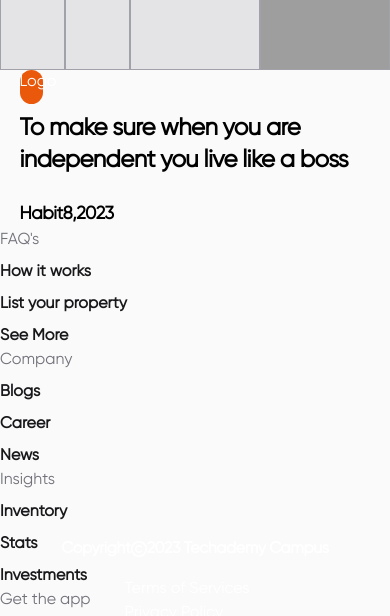
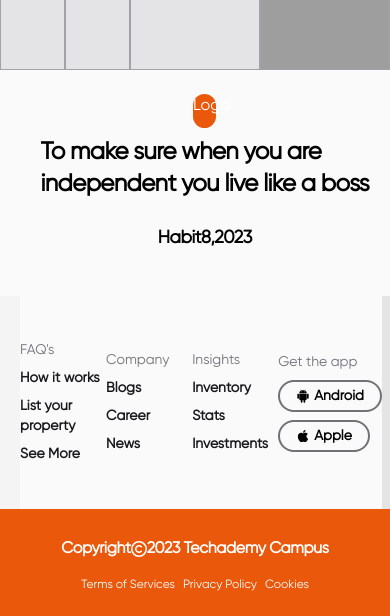
Before and after one commit to harshwarghade22/Mini-Project, a React (Vite) app: page / in a window 390 px wide. Shown: the part 4331-4947 px from the top of the page. Built offline with nearby package versions, Linux system fonts and the light colour scheme; grey boxes are pictures that could not be loaded.

Commit message:
footer responsive

```diff
--- a/src/Home.jsx
+++ b/src/Home.jsx
@@ -336,7 +336,7 @@ export default function Home() {
             </div>
             <div className='h-[65vh] w-full bg-zinc-50'>
                 <div className='h-[80%] w-full bg-zinc-100 flex flex-col md:flex-row'>
-                    <div className='h-full w-full md:w-[40%] bg-zinc-50 flex flex-col justify-center pl-[5vw] gap-2'>
+                    <div className='h-full w-full md:w-[40%] bg-zinc-50 flex flex-col md:justify-center md:items-start items-center pl-[5vw] gap-2 pt-6 md:pt-0'>
                         <h1 className='h-[4vh] w-[6vw] rounded-full bg-orange-600 text-white text-center'>Logo</h1>
                         <div className='font-bold tracking-tight text-2xl'>
                             <h1>To make sure when you are </h1>
@@ -344,7 +344,7 @@ export default function Home() {
                         </div>
                         <h1 className='font-semibold text-lg tracking-tight mt-4'>Habit8,2023</h1>
                     </div>
-                    <div className="h-full w-full md:w-[60%] bg-zinc-200 flex flex-wrap">
+                    <div className="h-full w-full md:w-[60%] bg-zinc-200 flex md:flex-row mx-5 md:mx-0 text-sm lg:text-xl">
                         <div className="w-full md:w-[25%] bg-zinc-50 flex flex-col justify-center space-y-2">
                             <h4 className="text-zinc-500">FAQ's</h4>
                             <h4 className="text-zinc-900 font-semibold">How it works</h4>
@@ -363,20 +363,20 @@ export default function Home() {
                             <h4 className="text-zinc-900 font-semibold">Stats</h4>
                             <h4 className="text-zinc-900 font-semibold">Investments</h4>
                         </div>
-                        <div className="w-full md:w-[25%] bg-zinc-50 flex flex-col justify-center space-y-2">
+                        <div className="w-full md:w-[25%] bg-zinc-50 flex flex-col justify-center space-y-2 mr-7 md:mr-0">
                             <h4 className="text-zinc-500">Get the app</h4>
                             <button className="w-fit px-4 py-1 font-semibold border-2 rounded-full border-zinc-500 flex justify-center items-center gap-1"><DiAndroid />Android</button>
                             <button className="w-fit px-4 py-1 font-semibold border-2 rounded-full border-zinc-500 flex justify-center items-center gap-1"><FaApple />Apple</button>
                         </div>
                     </div>
                 </div>
-                <div className='h-[20%] w-full text-white bg-orange-600 flex flex-col md:flex-row items-center p-7'>
+                <div className='h-[30%] md:h-[20%] w-full text-white bg-orange-600 flex flex-col md:flex-row items-center p-7'>
                     <div className='md:w-[50%]'>
                         <h4 className='font-semibold tracking-tight flex items-center '>Copyright <FaRegCopyright /> 2023 Techademy Campus</h4>
                     </div>
-                    <div className='md:w-[50%] flex flex-col md:flex-row md:justify-end mt-4 md:mt-0'>
-                        <h4 className='mr-4'>Terms of Services</h4>
-                        <h4 className='mr-4'>Privacy Policy</h4>
+                    <div className='flex md:flex-row md:justify-end mt-4 md:mt-0 text-xs md:text-lg'>
+                        <h4 className='mr-2 md:mr-4'>Terms of Services</h4>
+                        <h4 className='mr-2 md:mr-4'>Privacy Policy</h4>
                         <h4>Cookies</h4>
                     </div>
                 </div>
```
